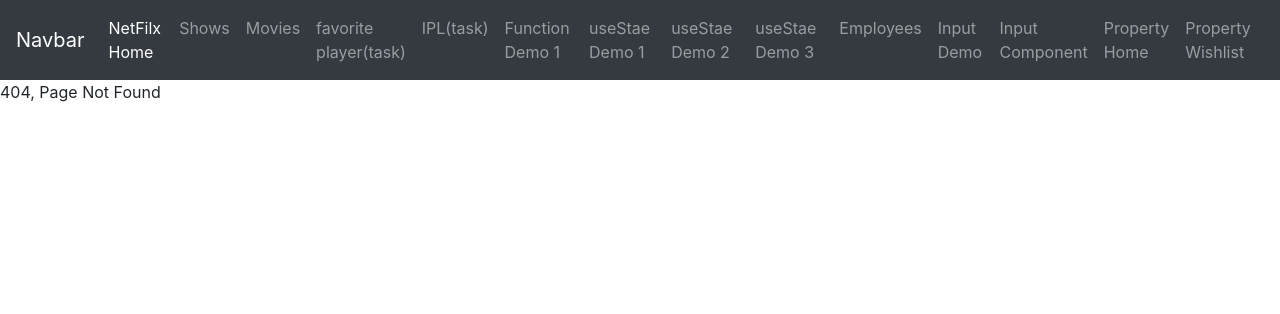
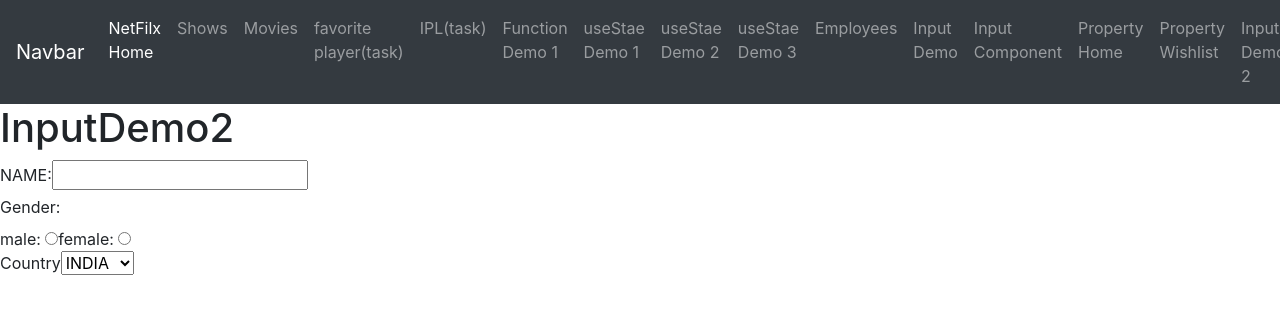
Before and after one commit to Dhananjay137/Learning26, a React (Vite) app: page /InputDemo2 in a window 1280 px wide. Shown: the top 314 px of the page. Built offline with nearby package versions, Linux system fonts and the light colour scheme.

Commit message:
inputDemo2

```diff
--- a/src/App.jsx
+++ b/src/App.jsx
@@ -34,6 +34,7 @@ import { InputDemo } from './components/InputDemo'
 import { InputComponent } from './components/tasks/inputTask/InputComponent'
 import { PropertyHome } from './components/tasks/propsTask/PropertyHome'
 import { PropertyWishlist } from './components/tasks/propsTask/PropertyWishlist'
+import { InputDemo2 } from './components/InputDemo2'
 //import './App.css'
 
 function App() {
@@ -52,8 +53,13 @@ function App() {
       <Route path='/UseStateDemo2' element={<UseStateDemo2/>}></Route>
       <Route path='/UseStateDemo3' element={<UseStateDemo3/>}></Route>
       <Route path='/Employees' element={<Employees/>}></Route>
+      <Route path='/InputComponent' element={<InputComponent/>}></Route>
+      <Route path='/InputDemo2' element={<InputDemo2/>}></Route>
+
+      {/* input task */}
       <Route path='/InputDemo' element={<InputDemo/>}></Route>
-      <Route path='/InputComponent' element={<InputComponent/>}></Route>
+
+      {/* props task */}
       <Route path='/PropertyHome' element={<PropertyHome/>}></Route>
       <Route path='/PropertyWishlist' element={<PropertyWishlist/>}></Route>
 
--- /dev/null
+++ b/src/components/InputDemo2.jsx
@@ -0,0 +1,41 @@
+import React, { useState } from 'react'
+
+export const InputDemo2 = () => {
+  const [name, setName] = useState("")
+  const [gender, setGender] = useState("")
+  const [country, setCountry] = useState("")
+
+  const nameHandler = (event) => {
+    setName(event.target.value)
+  }
+  const genderHandler = (event) => {
+    setGender(event.target.value)
+  }
+  return (
+    <div>
+      <h1>InputDemo2</h1>
+      <div>
+        <label>NAME: </label>
+        <input type='text' onChange={(event) => nameHandler(event)} ></input>
+        {name}
+      </div>
+      <div>
+        <label>Gender: </label>
+        <br />
+        male: <input type="radio" value='male' name='gender' onChange={(event) => genderHandler(event)} />
+        female: <input type="radio" value='female' name='gender' onChange={(event) => genderHandler(event)} />
+        <br />
+        {gender}
+      </div>
+      <div>
+        <label>Country</label>
+        <select onChange={(event) => {setCountry(event.target.value)}}>
+          <option value="india">INDIA</option>
+          <option value="usa">USA</option>
+          <option value="china">CHINA</option>
+        </select>
+        {country}
+      </div>
+    </div>
+  )
+}
--- a/src/components/Navbar.jsx
+++ b/src/components/Navbar.jsx
@@ -66,6 +66,9 @@ export const Navbar = () => {
             <li className='nav-item'>
               <Link className='nav-link' to='/PropertyWishlist'>Property Wishlist</Link>
             </li>
+            <li className='nav-item'>
+              <Link className='nav-link' to='/InputDemo2'>Input Demo 2</Link>
+            </li>
           </ul>
         </div>
       </nav>
```
